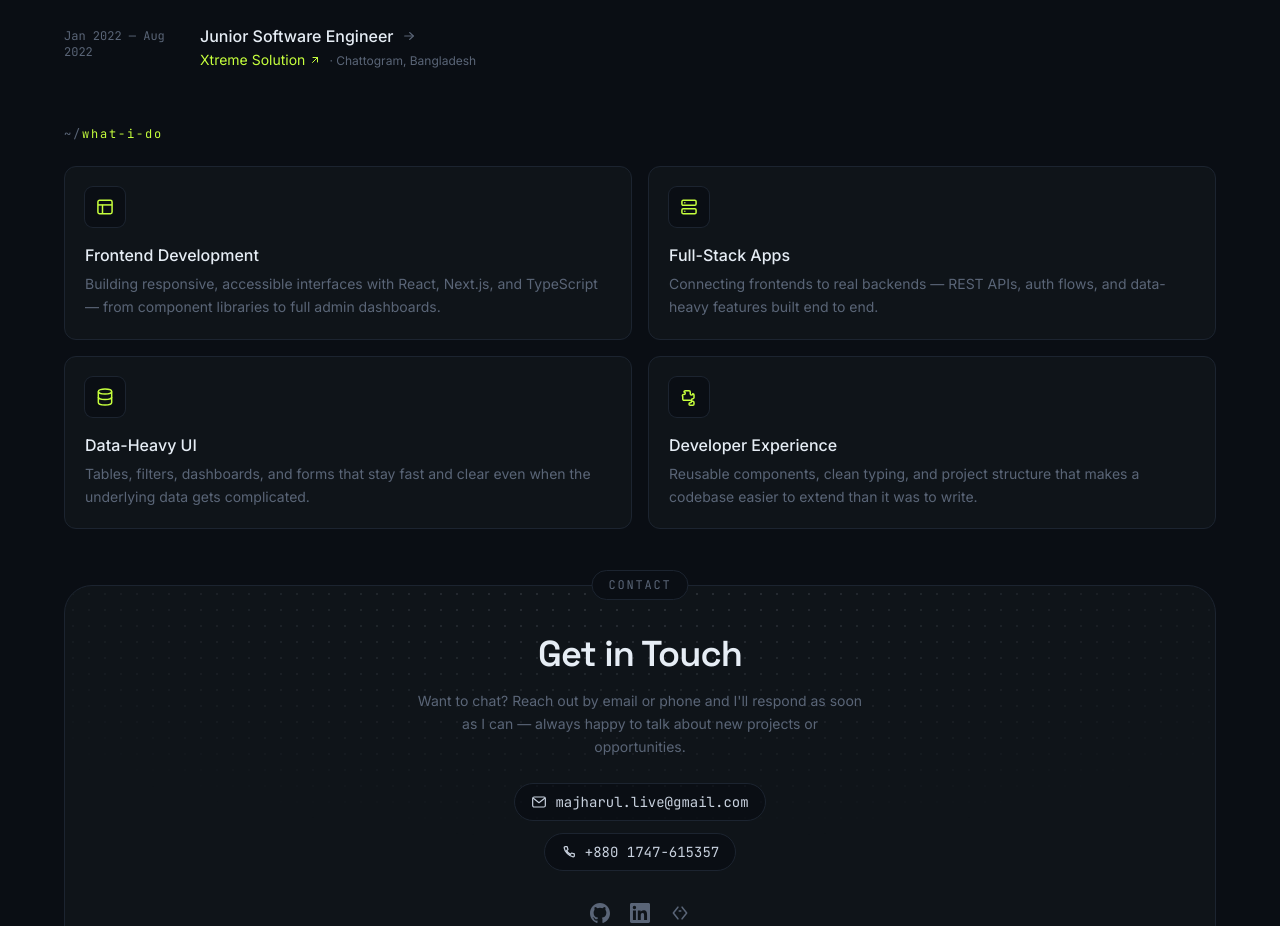
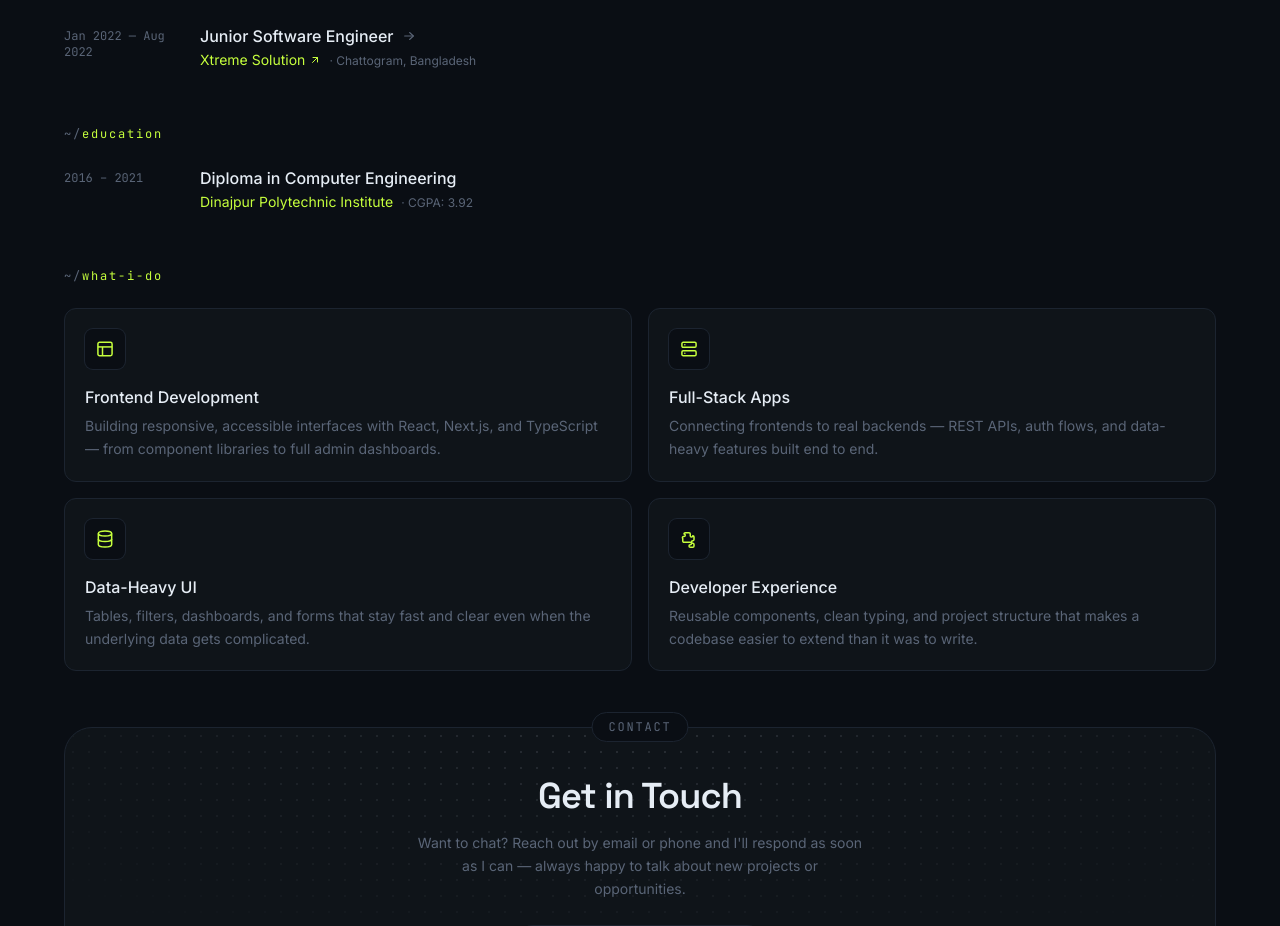
Before and after one commit to majharul-web/portfolio, a Next.js app: page /about in a window 1280 px wide. Shown: the part 1808-2734 px from the top of the page. Built offline with nearby package versions, Linux system fonts and the light colour scheme.

Commit message:
added education section

```diff
--- a/src/app/about/page.tsx
+++ b/src/app/about/page.tsx
@@ -6,6 +6,7 @@ import { About } from "@/components/About";
 import { WhatIDo } from "@/components/WhatIDo";
 import { Skills } from "@/components/Skills";
 import { Experience } from "@/components/Experience";
+import { Education } from "@/components/Education";
 import { Footer } from "@/components/Footer";
 
 export const metadata: Metadata = {
@@ -33,6 +34,7 @@ export default function AboutPage() {
 
         <Skills full />
         <Experience full defaultOpenFirst />
+        <Education />
         <WhatIDo />
       </div>
 
--- /dev/null
+++ b/src/components/Education.tsx
@@ -0,0 +1,28 @@
+import { education } from "@/data/content";
+import { Section } from "@/components/Section";
+
+export function Education() {
+  return (
+    <Section id="education" label="education">
+      <ol className="max-w-4xl space-y-6">
+        {education.map((entry) => (
+          <li
+            key={`${entry.institution}-${entry.degree}`}
+            className="relative grid gap-1 sm:grid-cols-[120px_1fr] sm:gap-4"
+          >
+            <p className="font-mono text-xs text-ink-muted sm:pt-1">{entry.range}</p>
+            <div>
+              <h3 className="text-base font-medium text-ink-bright">{entry.degree}</h3>
+              <p className="mt-0.5 text-sm text-ink-muted">
+                <span className="text-accent">{entry.institution}</span>
+                {entry.cgpa && (
+                  <span className="ml-2 text-xs">· CGPA: {entry.cgpa}</span>
+                )}
+              </p>
+            </div>
+          </li>
+        ))}
+      </ol>
+    </Section>
+  );
+}
--- a/src/data/content.ts
+++ b/src/data/content.ts
@@ -155,6 +155,22 @@ export const skillCategories: SkillCategory[] = [
   {
     category: "Soft Skills",
     items: ["Adaptability", "Problem-Solving", "Communication", "Teamwork", "Leadership"],
+  },
+];
+
+export type EducationEntry = {
+  range: string;
+  degree: string;
+  institution: string;
+  cgpa?: string;
+};
+
+export const education: EducationEntry[] = [
+  {
+    range: "2016 – 2021",
+    degree: "Diploma in Computer Engineering",
+    institution: "Dinajpur Polytechnic Institute",
+    cgpa: "3.92",
   },
 ];
 
```
